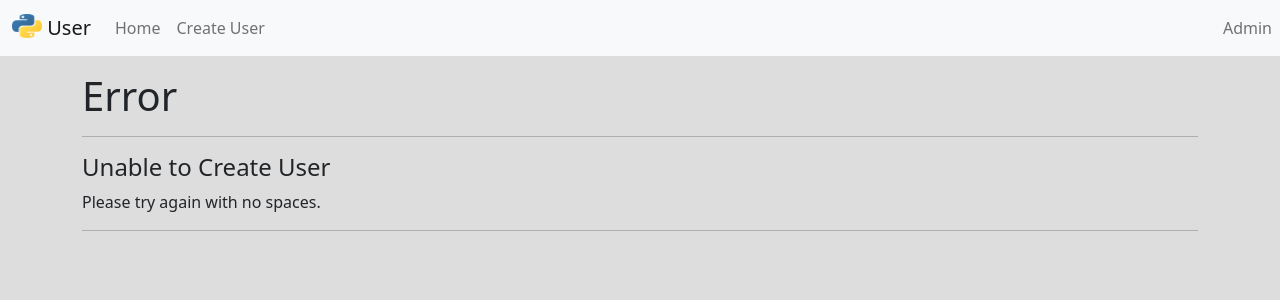
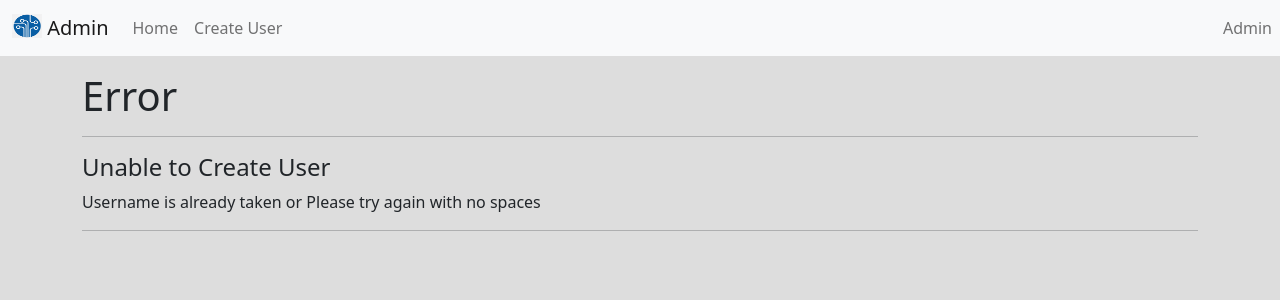
Before and after one commit to fygure/AWS-Flask-Project, a Flask app: page /notfound in a window 1280 px wide. Shown: the top 300 px of the page. Run offline with Flask 2, Linux system fonts and the light colour scheme; parts of the project's set-up code (start-up, migrations or seed data) failed here and were passed over.

Commit message:
edge case for duplicate username/spaces complete

```diff
--- a/app/templates/public/notfound.html
+++ b/app/templates/public/notfound.html
@@ -10,7 +10,7 @@
             <h1>Error</h1>
             <hr>
             <h4>Unable to Create User</h4>
-            <p>Please try again with no spaces.</p>
+            <p>Username is already taken or Please try again with no spaces</p>
             <hr>
         </div>
     </div>
--- a/app/templates/public/templates/public_template.html
+++ b/app/templates/public/templates/public_template.html
@@ -15,8 +15,8 @@
     <nav class="navbar navbar-expand-lg bg-light mb-3">
         <div class="container-fluid">
             <a class="navbar-brand" href="/">
-                <img src="{{ url_for('static', filename='img/pyton.png') }}" alt="Logo" width="30" height="24" class="d-inline-block align-text-top">
-                User
+                <img src="{{ url_for('static', filename='img/techicon.png') }}" alt="Logo" width="30" height="24" class="d-inline-block align-text-top">
+                Admin
                 <!-- add name next to logo here -->
               </a>
 
--- a/app/views.py
+++ b/app/views.py
@@ -81,14 +81,24 @@ def sign_up():
         username = req["username"]
 
         # add error handling here to catch if user puts space in string
-        flag = False
+        flag1 = False
         for i in username:
             if i.isspace():
-                flag = True
+                flag1 = True
+
+
+        flag2 = False
+        employees = get_employees_azure()
+
+        #print(type(employees[0][0]))
+
+        for i in employees:
+            if (i[0] == username):
+                flag2 = True
 
         print(username)
 
-        if not flag:
+        if not flag1 and not flag2:
     # function that will create an IAMs account for usernmame
             create_iam_user(username)
             add_user_to_default_group(username) #defaulted to 'Janitors' lol
@@ -128,7 +138,7 @@ def del_user():
         userid = req["id"]
 
         #DONE -> query userid to azure db and delete (use a function)
-        #TODO -> then if success, delete from AWS IAMs (use a function)
+        #DONE -> then if success, delete from AWS IAMs (use a function)
         # first remove user from their groups, then delete user
         employee = get_user_info(userid)
         print(employee)
@@ -142,8 +152,6 @@ def del_user():
         delete_iam_user(username)
 
 
-
-
     return render_template("public/deleteuser.html")
 
 #===================================================================#
```
